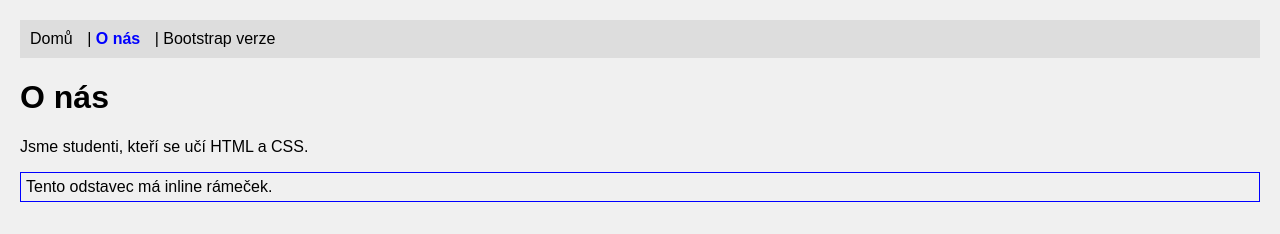
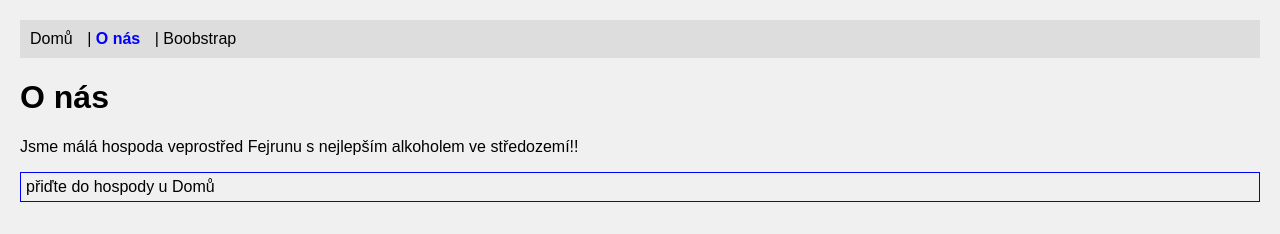
Before and after one commit to gyarab/2025_wt_obermaier, a plain HTML site: page prvni_web/o_nas.html in a window 1280 px wide. Drawn offline with Linux system fonts and the light colour scheme.

Commit message:
Update o_nas.html

```diff
--- a/prvni_web/o_nas.html
+++ b/prvni_web/o_nas.html
@@ -10,13 +10,13 @@
   <nav>
     <a href="index.html">Domů</a> |
     <a class="active" href="o_nas.html">O nás</a> |
-    <a href="bootstrap.html">Bootstrap verze</a>
+    <a href="bootstrap.html">Boobstrap</a>
   </nav>
 
   <h1>O nás</h1>
-  <p>Jsme studenti, kteří se učí HTML a CSS.</p>
+  <p>Jsme málá hospoda veprostřed Fejrunu s nejlepším alkoholem ve středozemí!!</p>
 
-  <p style="border: 1px solid blue; padding: 5px;">Tento odstavec má inline rámeček.</p>
+  <p style="border: 1px solid blue; padding: 5px;">přiďte do hospody u Domů</p>
 
 </body>
 </html>
```
